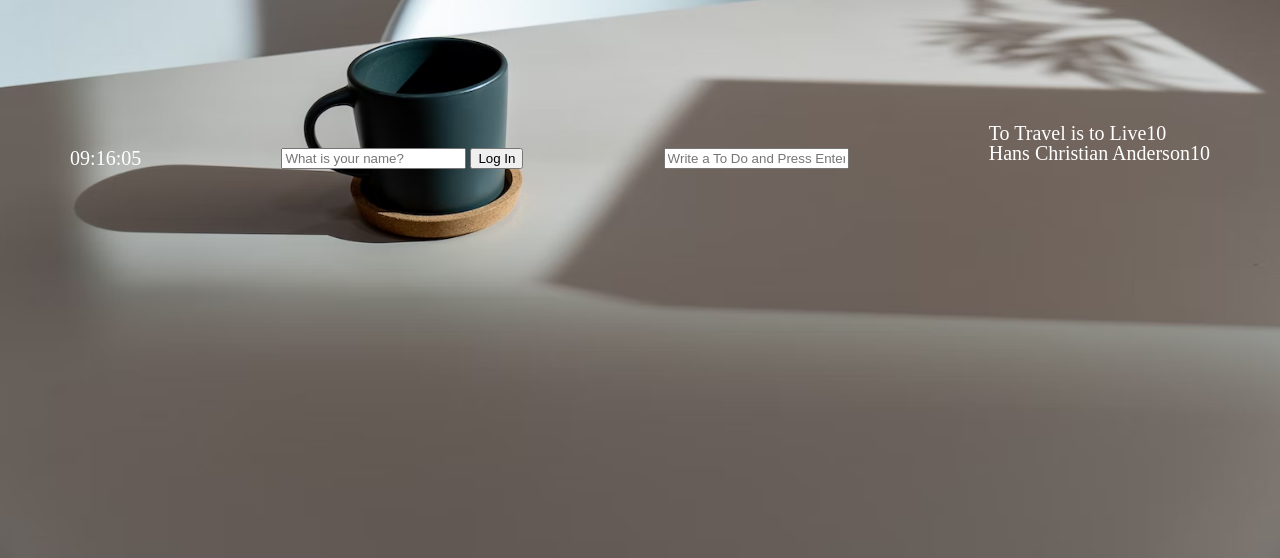
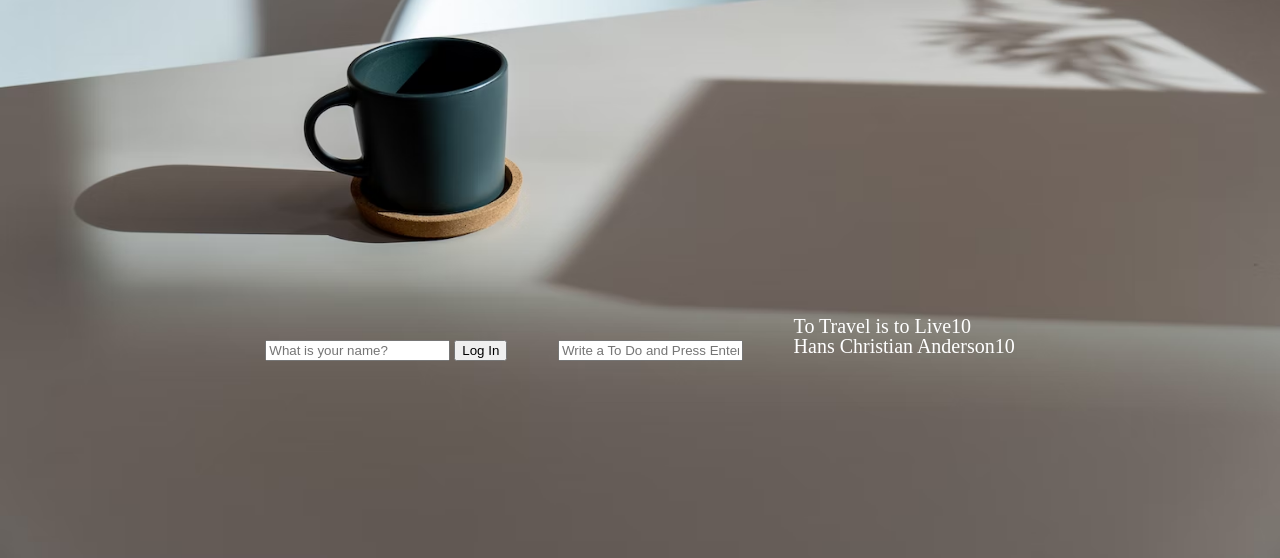
Before and after one commit to lsm-algorithmic-enjoy/javascriptpractice-portfolio, a plain HTML site: page index.html in a window 1280 px wide. Shown: the part 242-800 px from the top of the page. Drawn offline with nearby package versions, Linux system fonts and the light colour scheme.

Commit message:
css change

```diff
--- a/css/style.css
+++ b/css/style.css
@@ -9,8 +9,16 @@ body {
   display: flex;
   justify-content: space-around;
   align-items: center;
+  flex-direction: column;
   position: relative;
   color: white;
+}
+
+.items {
+  width: 100vh;
+  display: flex;
+  justify-content: space-around;
+  align-items: center;
 }
 
 @keyframes fadeEffect {
@@ -38,7 +46,7 @@ body {
 }
 
 #clock {
-  font-size: 20px;
+  font-size: 60px;
 }
 #login-form {
 }
--- a/index.html
+++ b/index.html
@@ -12,6 +12,7 @@
   </head>
   <body>
     <h2 id="clock">00:00:00</h2>
+    <section class="items">
       <form id="login-form" class="hidden">
         <input
           required
@@ -44,6 +45,7 @@
           <span></span>
         </div>
       </div>
+    </section>
     <script src="js/greetings.js"></script>
     <script src="js/clock.js"></script>
     <script src="js/quotes.js"></script>
```
Lines whose indentation alone changed are shown as unchanged.
